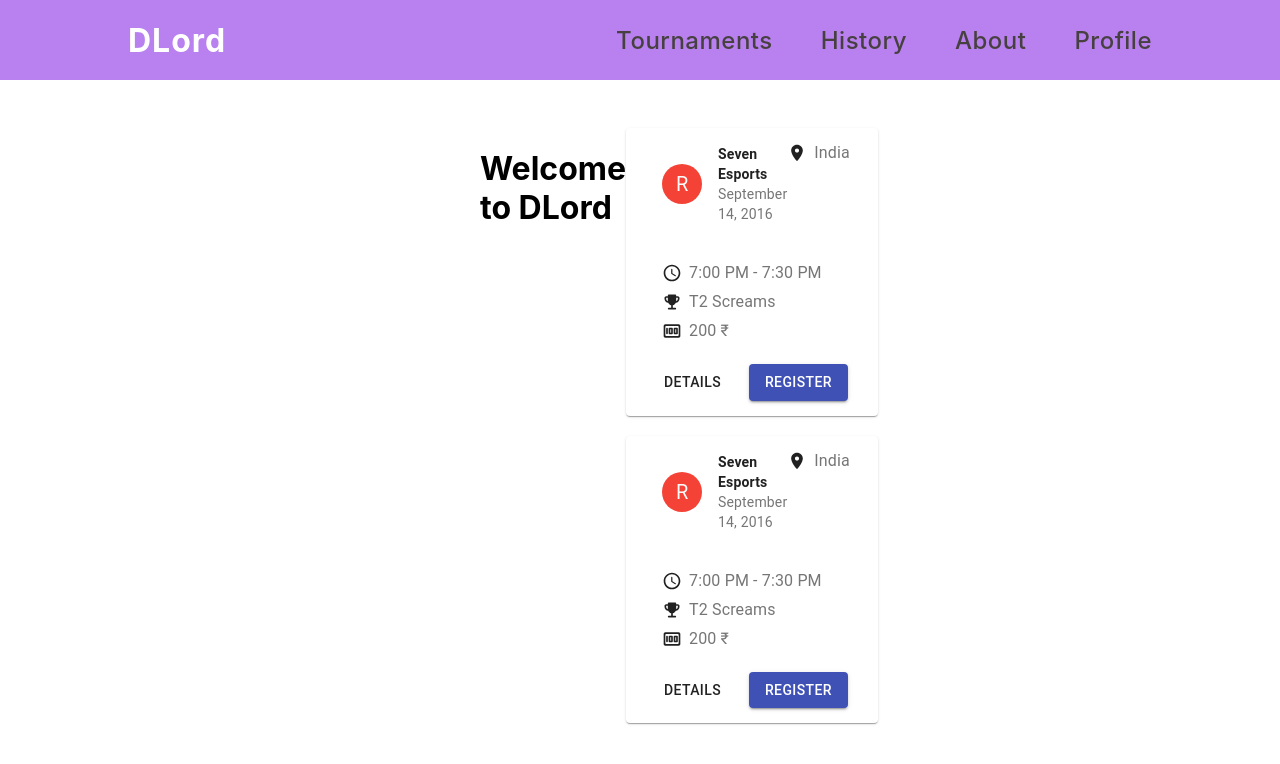
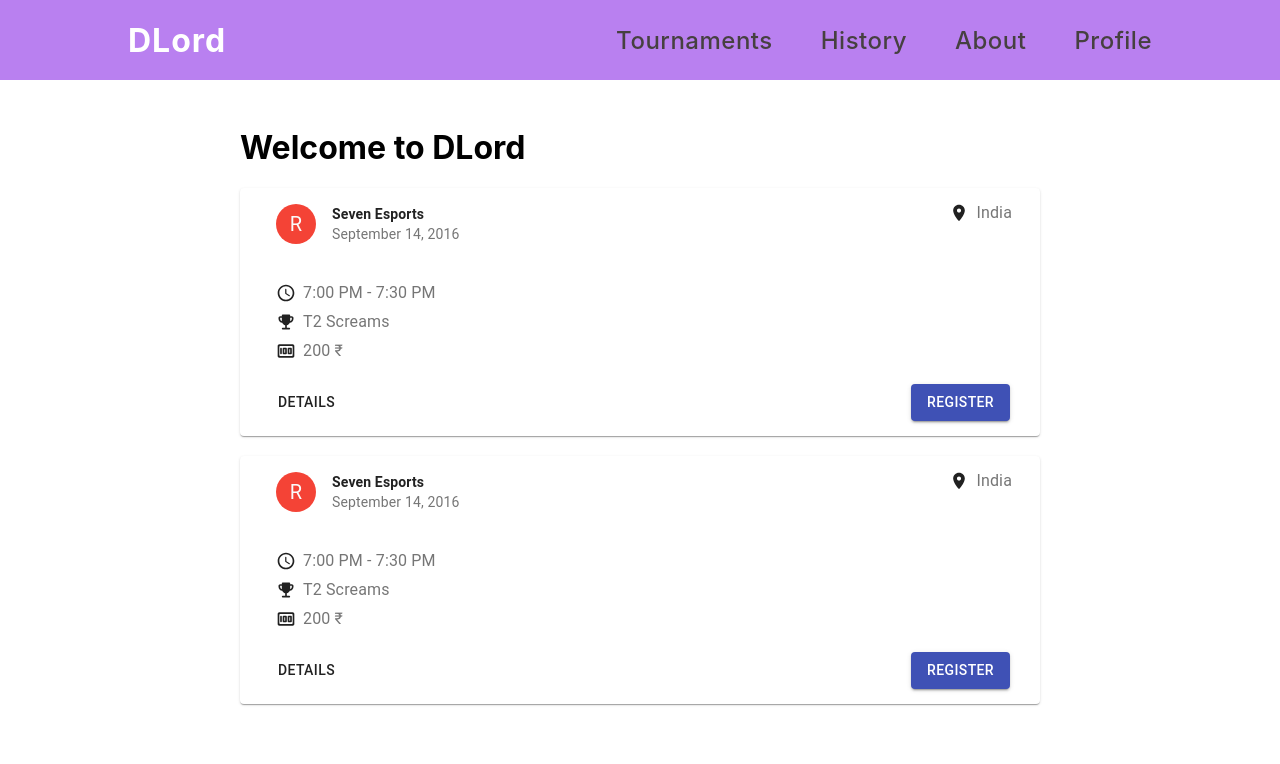
Before and after one commit to mangalprada/GAMEBIG-WEB, a Next.js app: page / in a window 1280 px wide. Shown: the top 764 px of the page. Built offline with nearby package versions, Linux system fonts and the light colour scheme.

Commit message:
fixed width style

```diff
--- a/hoc/Layout/Layout.module.scss
+++ b/hoc/Layout/Layout.module.scss
@@ -1,5 +1,5 @@
 .main {
   margin: 3rem auto;
   width: 90%;
-  max-width: 40rem;
+  max-width: 50rem;
 }
--- a/styles/Home.module.scss
+++ b/styles/Home.module.scss
@@ -1,5 +1,4 @@
 .Main {
-  display: flex;
-  width: 50%;
+  width: 100%;
   margin: 1rem auto;
 }
```
